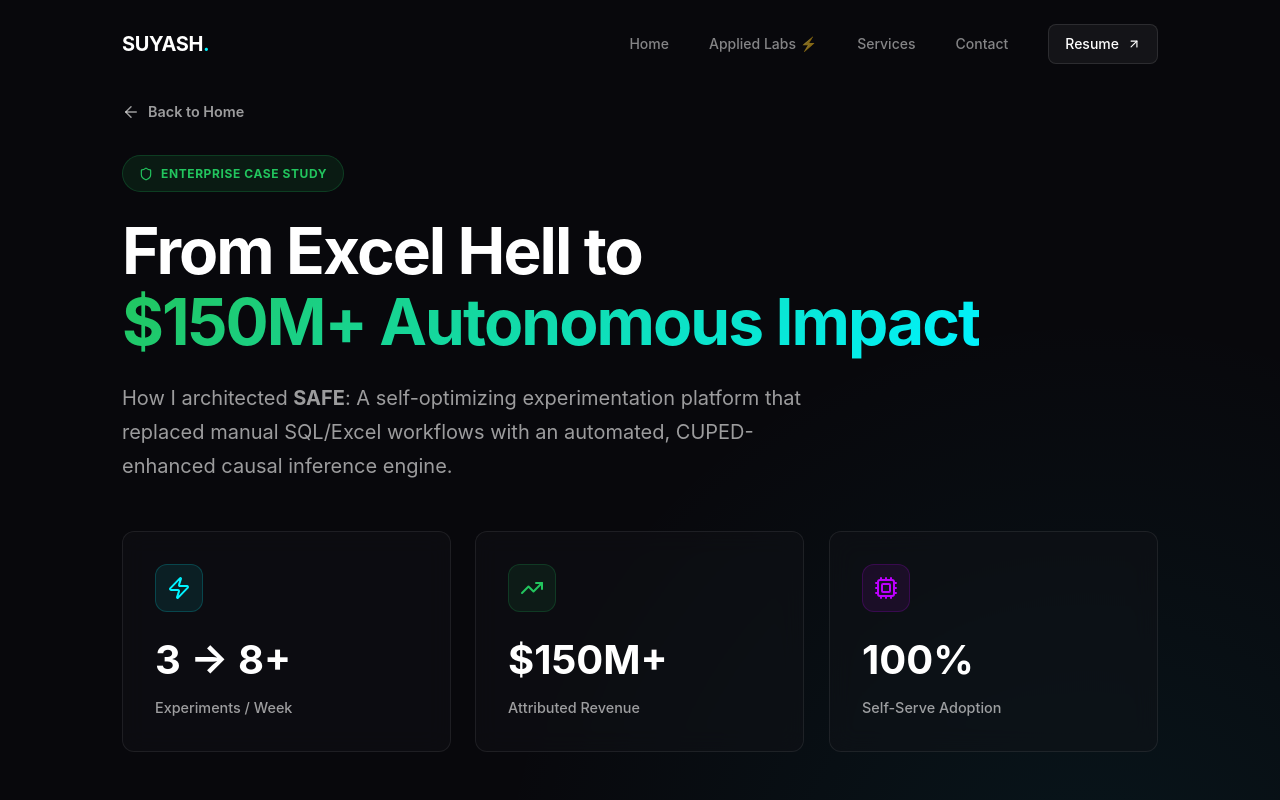
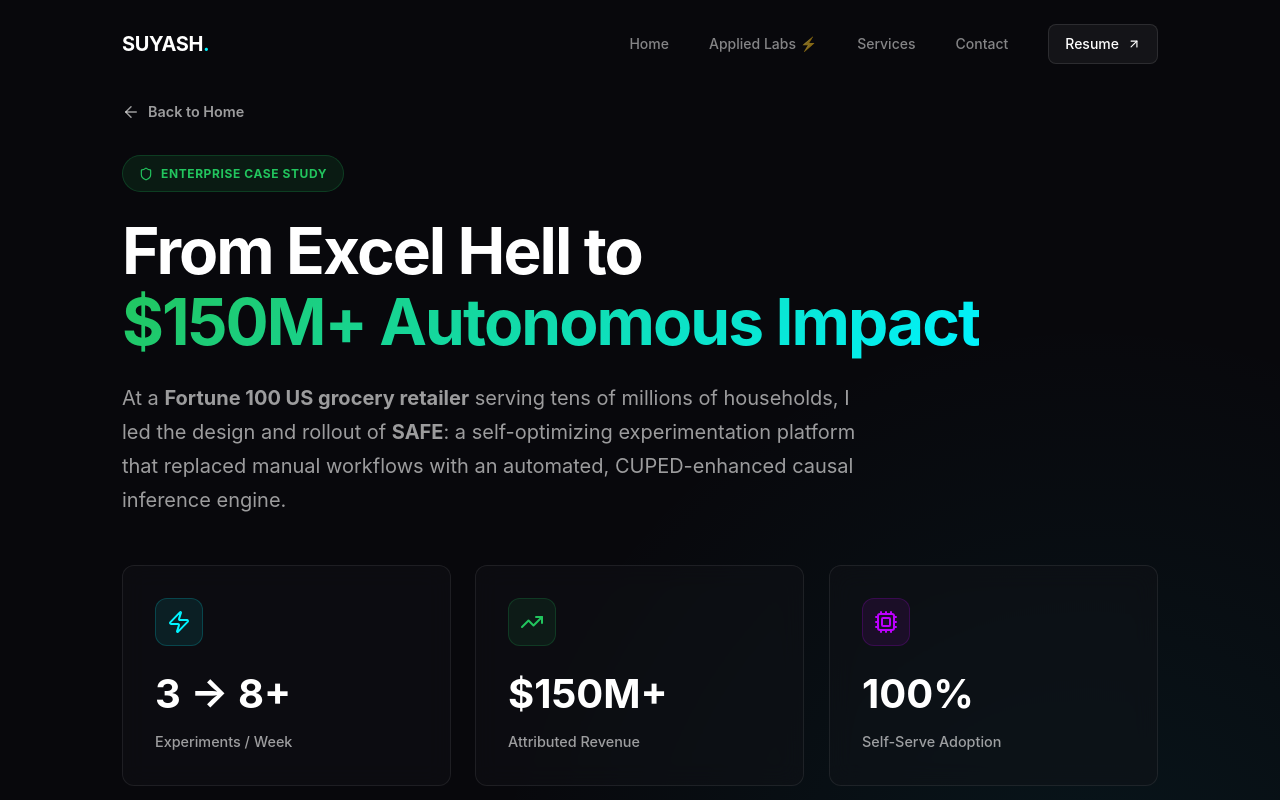
Before and after one commit to justsuyash/justsuyash_portfolio, a React (Vite) app: page /safe in a window 1280 px wide. Shown: the top 800 px of the page. Built offline with nearby package versions, Linux system fonts and the light colour scheme.

Commit message:
Anonymize SAFE Platform case study

```diff
--- a/src/pages/HomePage.jsx
+++ b/src/pages/HomePage.jsx
@@ -369,6 +369,7 @@ const HomePage = () => {
                                     letterSpacing: '0.05em'
                                 }}>Active</span>
                             </div>
+                            <p style={{ color: 'rgba(255,255,255,0.6)', lineHeight: 1.7 }}>
                                 Leading predictive modeling initiatives. Currently integrating our synthetic control platform with GenAI to build a self-serving system for enterprise analytics.
                             </p>
                             <Link to="/safe" style={{
@@ -423,7 +424,7 @@ const HomePage = () => {
                 </div>
             </section >
 
-            {/* How I Think Section */ }
+            {/* How I Think Section */}
             < section id="how-i-think" style={{ padding: '120px 0' }} className="section-divider" >
                 <div className="container">
                     <motion.div
--- a/src/pages/SafePlatformPage.jsx
+++ b/src/pages/SafePlatformPage.jsx
@@ -49,9 +49,9 @@ const SafePlatformPage = () => {
 
                         <p style={{
                             fontSize: '1.25rem', color: 'rgba(255,255,255,0.6)', lineHeight: 1.7,
-                            maxWidth: '700px', marginBottom: '48px'
+                            maxWidth: '750px', marginBottom: '48px'
                         }}>
-                            How I architected <strong>SAFE</strong>: A self-optimizing experimentation platform that replaced manual SQL/Excel workflows with an automated, CUPED-enhanced causal inference engine.
+                            At a <strong>Fortune 100 US grocery retailer</strong> serving tens of millions of households, I led the design and rollout of <strong>SAFE</strong>: a self-optimizing experimentation platform that replaced manual workflows with an automated, CUPED-enhanced causal inference engine.
                         </p>
                     </motion.div>
 
```
Lines whose indentation alone changed are shown as unchanged.
